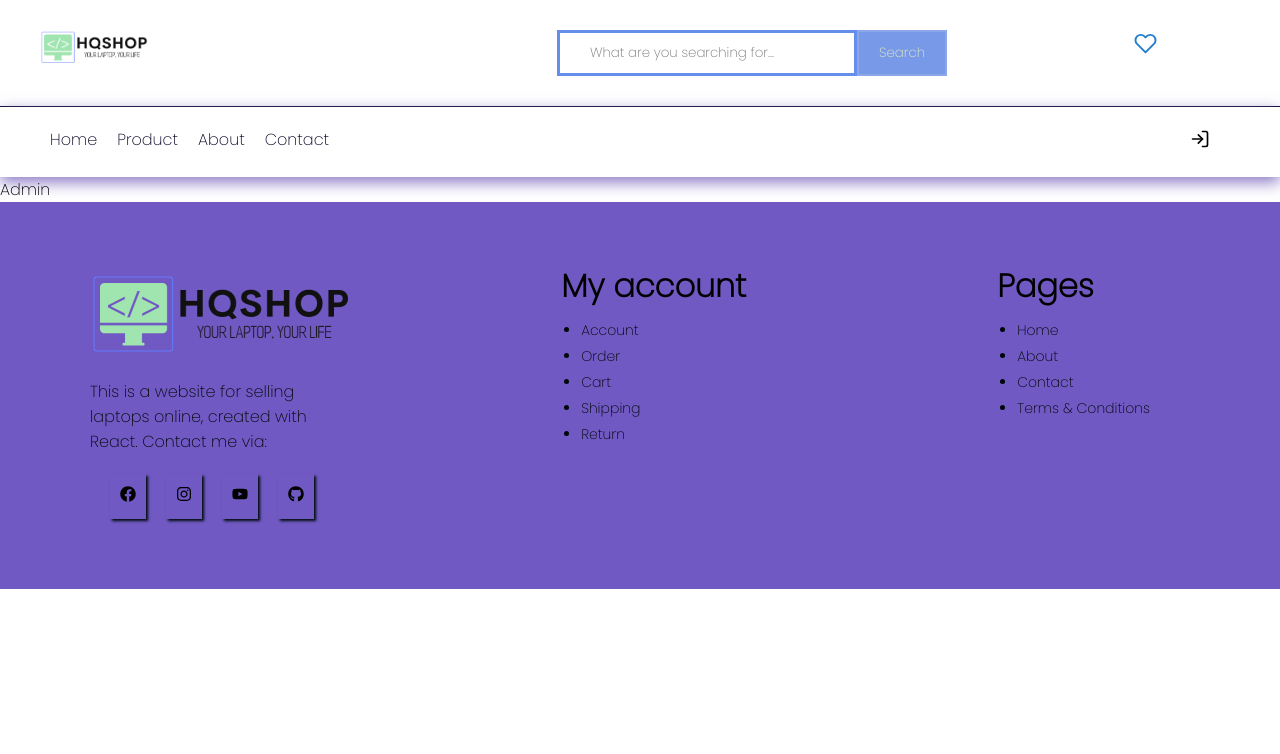
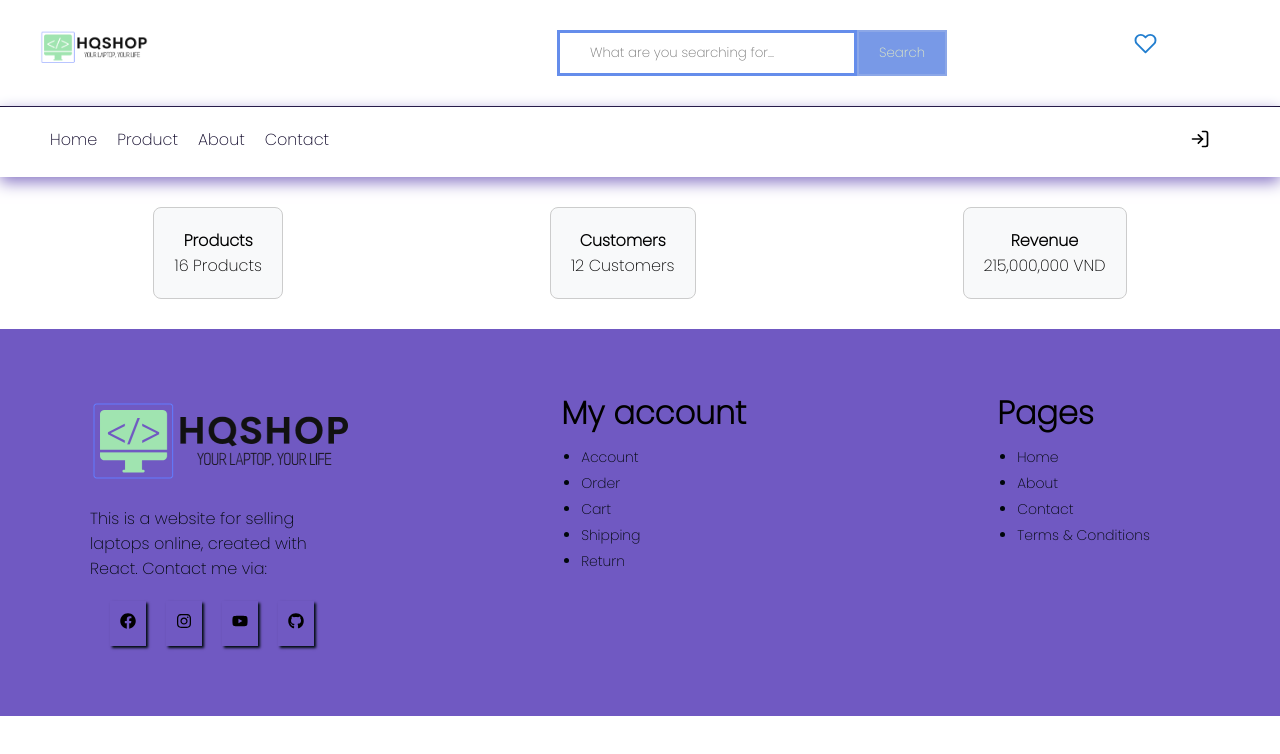
Before and after one commit to hoangQuan25/Laptop_website, a React (Create React App) app: page /admin in a window 1280 px wide. Shown: the top 754 px of the page. Built offline with nearby package versions, Linux system fonts and the light colour scheme; some icons are missing.

Commit message:
add user relation

```diff
--- a/package.json
+++ b/package.json
@@ -8,11 +8,13 @@
     "@testing-library/react": "^13.4.0",
     "@testing-library/user-event": "^13.5.0",
     "body-parser": "^1.20.2",
+    "bootstrap": "^4.0.0-alpha.6",
     "canvas-confetti": "^1.9.0",
     "canvass": "^0.1.0",
     "express": "^4.18.2",
     "pg": "^8.11.3",
     "react": "^18.2.0",
+    "react-bootstrap": "^0.32.1",
     "react-dom": "^18.2.0",
     "react-icons": "^4.11.0",
     "react-router-dom": "^6.16.0",
--- a/src/components/admin/admin.css
+++ b/src/components/admin/admin.css
@@ -0,0 +1,16 @@
+/* AdminDashboard.css */
+
+.admin-dashboard {
+    display: flex;
+    justify-content: space-around;
+    margin: 20px;
+  }
+
+  .dashboard-box {
+    text-align: center;
+    padding: 20px;
+    margin: 10px;
+    border: 1px solid #ccc;
+    border-radius: 8px;
+    background-color: #f8f9fa;
+  }
--- a/src/components/admin/admin.jsx
+++ b/src/components/admin/admin.jsx
@@ -1,9 +1,23 @@
 import React from 'react'
+import './admin.css'
+
+const DashboardBox = ({ title, value }) => {
+  return (
+    <div className="dashboard-box">
+      <h4>{title}</h4>
+      <p>{value}</p>
+    </div>
+  );
+};
 
 const Admin = () => {
   return (
-    <div>Admin</div>
-  )
-}
+    <div className="admin-dashboard">
+      <DashboardBox title="Products" value="16 Products" />
+      <DashboardBox title="Customers" value="12 Customers" />
+      <DashboardBox title="Revenue" value="215,000,000 VND" />
+    </div>
+  );
+};
 
-export default Admin
+export default Admin;
--- a/src/components/cart/cart.css
+++ b/src/components/cart/cart.css
@@ -25,7 +25,7 @@
 }
 
 .cartContainer .emptyCart .emptyCartBtn {
-    margin-left: 70px;
+    margin-left: 50px;
     text-decoration: none;
     color: #f6f9fa;
     padding: 10px 20px;
--- a/src/components/nav/nav.jsx
+++ b/src/components/nav/nav.jsx
@@ -1,4 +1,4 @@
-import React, { useState } from 'react'
+import React, { useState, useEffect } from 'react'
 import { FiHeart } from 'react-icons/fi';
 import { PiHandbagSimpleBold } from 'react-icons/pi';
 import { MdOutlineAccountCircle } from 'react-icons/md';
@@ -10,8 +10,44 @@ import './nav.css';
 
 const Nav = ({ searchButton }) => {
     const [search, setSearch] = useState();
-    const { loginWithRedirect, logout, user, isAuthenticated } = useAuth0();
+    const { loginWithRedirect, logout, user, isAuthenticated, getAccessTokenSilently } = useAuth0();
     const isAdmin = (isAuthenticated && user.name === 'hoangquandz2502@gmail.com');
+
+    useEffect(() => {
+        const sendDataToServer = async () => {
+            try {
+                // Wait for the authentication process to complete
+                const token = await getAccessTokenSilently();
+                const options = {
+                    method: 'POST',
+                    headers: {
+                        'Content-Type': 'application/json',
+                        'Authorization': `Bearer ${token}`
+                    },
+                    body: JSON.stringify({ name: user.name })
+                };
+
+                await sendData(options);
+            } catch (e) {
+                console.error(e);
+            }
+        };
+
+        if (isAuthenticated) {
+            sendDataToServer();
+        }
+    }, [isAuthenticated, user, getAccessTokenSilently]);
+
+
+    const sendData = async (options) => {
+        try {
+            const res = await fetch('http://localhost:3000', options);
+            console.log('Server response:', res);
+        } catch (e) {
+            console.error(e);
+        }
+    };
+
 
     return (
         <>
@@ -39,10 +75,12 @@ const Nav = ({ searchButton }) => {
                             )
                         }
 
-                        <div className='second_icon'>
-                            <Link to='/' className='link'><FiHeart /></Link>
-                            <Link to='/Cart' className='link'><PiHandbagSimpleBold /></Link>
-                        </div>
+                        {
+                            !isAdmin && <div className='second_icon'>
+                                <Link to='/' className='link'><FiHeart /></Link>
+                                <Link to='/Cart' className='link'><PiHandbagSimpleBold /></Link>
+                            </div>
+                        }
                     </div>
                 </div>
             </div>
```
Also changed, not shown: src/server/server.js (+31 -0 lines), public/testers.txt (added), 2 other files (tests, documents, lock files or other folders).
